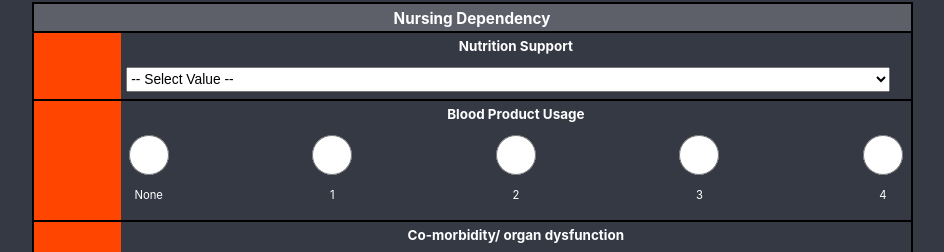
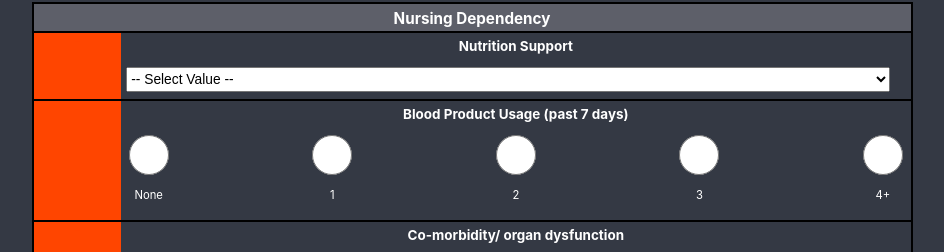
Before and after one commit to jcraggs/BCH-PHD-Score, a React (Create React App) app: page / in a window 1280 px wide. Shown: the part 837-1089 px from the top of the page, without its empty margins (168-1112 px from the left). Built offline with nearby package versions, Linux system fonts and the light colour scheme.

Commit message:
blood prod title changes

```diff
--- a/src/Components/BloodProd.jsx
+++ b/src/Components/BloodProd.jsx
@@ -15,7 +15,7 @@ class BloodProd extends React.Component {
     return (
       <div className="BloodProdWrap">
         <p className={this.state.BloodProd}> _</p>
-        <h3 className="BloodProdTitle">Blood Product Usage</h3>
+        <h3 className="BloodProdTitle">Blood Product Usage (past 7 days)</h3>
 
         <div className="BloodProdContainer">
           <div className="BloodProd0">
@@ -105,7 +105,7 @@ class BloodProd extends React.Component {
                 this.props.ref_objUpdater("BloodProd_Txt", "4");
               }}
             />
-            <p>4</p>
+            <p>4+</p>
           </div>
         </div>
       </div>
```
